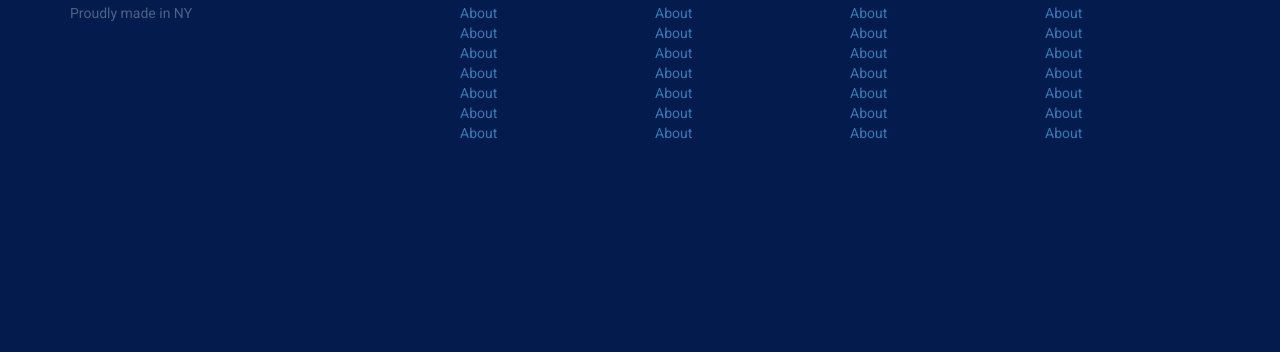
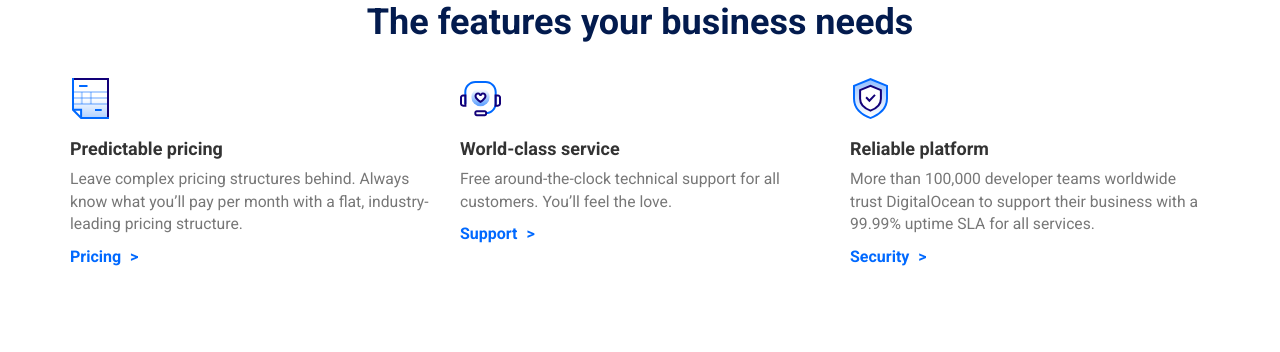
Before and after one commit to davidesaporita/html-css-digitalocean, a plain HTML site: page index.html in a window 1280 px wide. Shown: the part 2382-2734 px from the top of the page. Drawn offline with nearby package versions, Linux system fonts and the light colour scheme.

Commit message:
Features section completed

```diff
--- a/css/style.css
+++ b/css/style.css
@@ -57,6 +57,7 @@ h6 {
 }
 .do_link {
   color: #0069ff;
+  font-weight: 600;
 }
 .do_link::after {
   content: ' >';
@@ -70,7 +71,7 @@ a.do_down::after {
 }
 .do_description,
 .do_description a {
-  font-size: 20px;
+  font-size: 18px;
   color: #777;
 }
 
@@ -245,9 +246,6 @@ a.do_service-terms {
 #slider-demo {
   padding: 80px 11px 70px;
 }
-#slider-demo .do_description {
-  font-size: 22px;
-}
 #slider-demo .row:first-child > div:first-child {
   padding-bottom: 160px;
 }
@@ -293,8 +291,24 @@ a.do_service-terms {
   background-color: #006AFF;
 }
 
-
-
+/* Features */
+#features {
+  padding-top: 80px;
+  padding-bottom: 80px;
+}
+#features .row > div {
+  min-height: 180px;
+  padding-bottom: 30px;
+}
+#features h2 {
+  padding-bottom: 25px;
+}
+#features img {
+  padding-bottom: 10px;
+}
+#features .do_link {
+  font-size: 16px;
+}
 
 
 
@@ -374,6 +388,14 @@ a.do_service-terms {
   .do_after {
     right: -40px;
   }
+  /* Features */
+  #features {
+    padding-top: 60px;
+    padding-bottom: 60px;
+  }
+  #features p {
+    font-size: 15.7px;
+  }
 }
 
 
--- a/index.html
+++ b/index.html
@@ -199,31 +199,31 @@
     <!-- Slider-demo section ends -->
 
     <!-- Features section -->
-    <!-- <section id="features" class="do_bg-white">
+    <section id="features" class="do_bg-white">
       <div class="container">
         <div class="row">
           <h2 class="text-center">The features your business needs</h2>
           <div class="col-sm-4">
-            <img src="assets\cluster-deploy.svg" alt="">
+            <img src="assets\pred-pricing.svg" alt="">
             <h6>Predictable pricing</h6>
-            <p>Leave complex pricing structures behind. Always know what you’ll pay per month with a flat, industry-leading pricing structure.</p>
+            <p class="do_description">Leave complex pricing structures behind. Always know what you’ll pay per month with a flat, industry-leading pricing structure.</p>
             <a href="#" class="do_link">Pricing</a>
           </div>
           <div class="col-sm-4">
-            <img src="assets\cluster-deploy.svg" alt="">
+            <img src="assets\world-class.svg" alt="">
             <h6>World-class service</h6>
-            <p>Free around-the-clock technical support for all customers, with additional benefits for premium support subscribers. You’ll feel the love.</p>
+            <p class="do_description">Free around-the-clock technical support for all customers. You’ll feel the love.</p>
             <a href="#" class="do_link">Support</a>
           </div>
           <div class="col-sm-4">
-            <img src="assets\cluster-deploy.svg" alt="">
+            <img src="assets\reliable-platform.svg" alt="">
             <h6>Reliable platform</h6>
-            <p>Keep your data protected. Our platform is certified on multiple international standards</p>
+            <p class="do_description">More than 100,000 developer teams worldwide trust DigitalOcean to support their business with a 99.99% uptime SLA for all services.</p>
             <a href="#" class="do_link">Security</a>
           </div>
         </div>
       </div>
-    </section> -->
+    </section>
     <!-- Features section ends -->
 
     <!-- World-speed section -->
```
